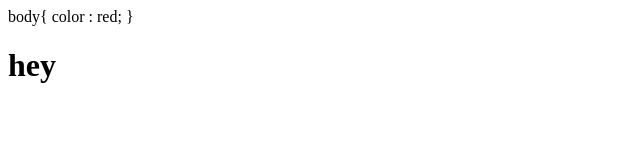
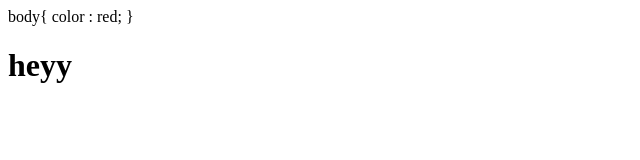
Before and after one commit to meghanath44/meghanath, a plain HTML site: page index.html in a window 1280 px wide. Shown: the full height of the page, 0-640 px from the left. Drawn offline with Linux system fonts and the light colour scheme.

Commit message:
changes1

```diff
--- a/index.html
+++ b/index.html
@@ -6,6 +6,6 @@
 }
 </head>
 <body>
-<h1>hey<h1>
+<h1>heyy<h1>
 </body>
 </html>
```
